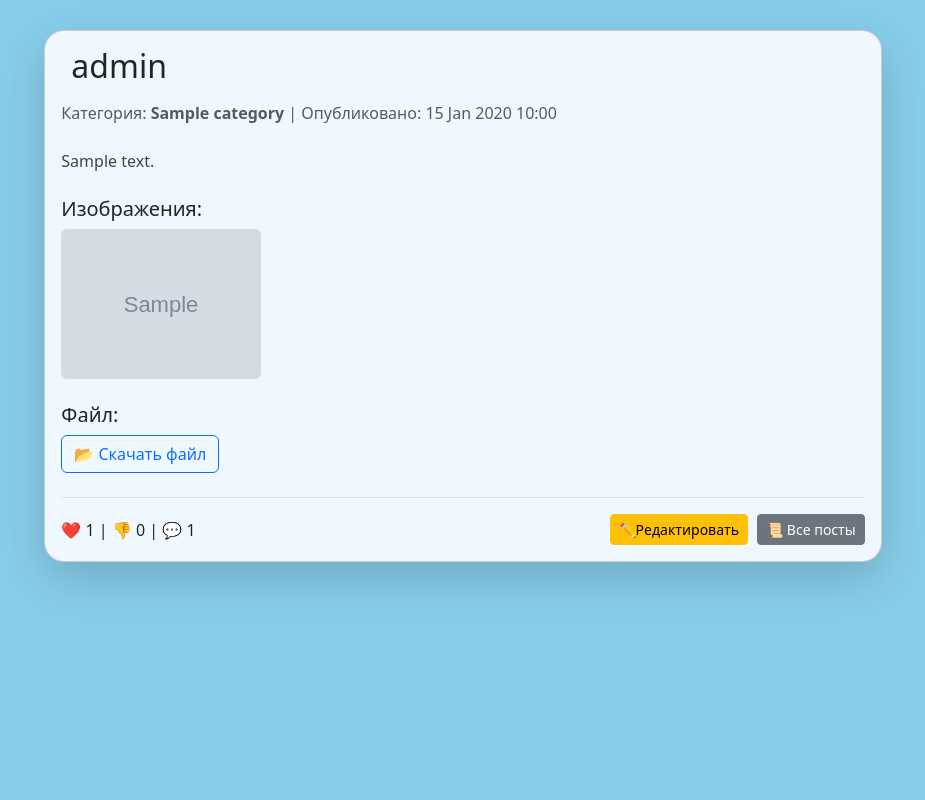
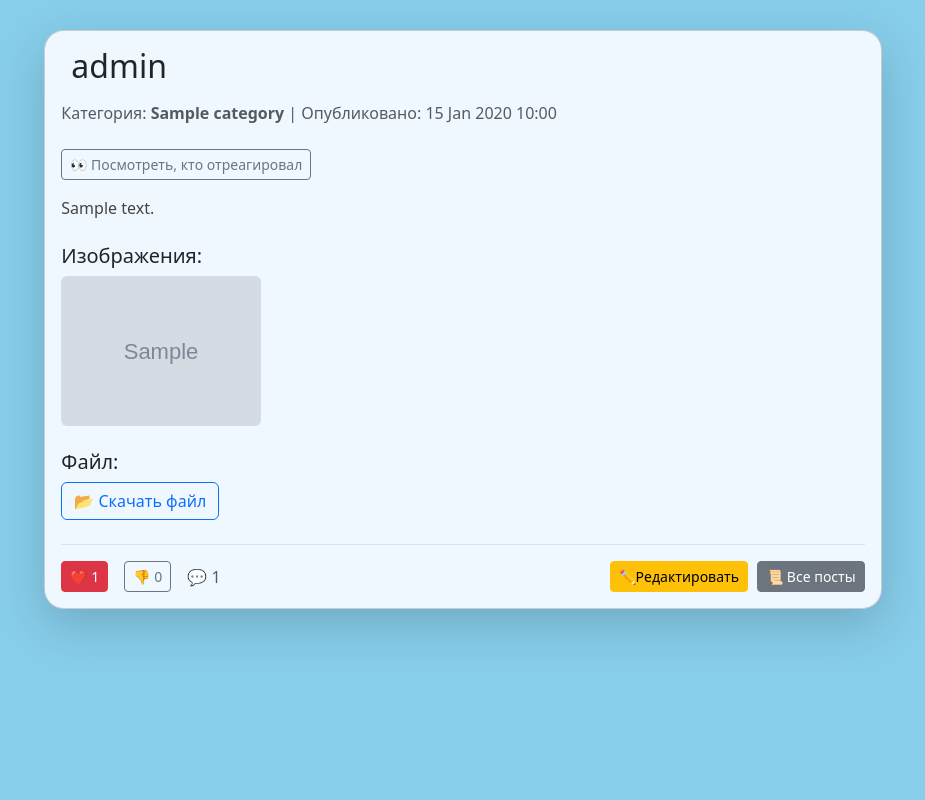
Before and after one commit to mandari1ne/post_project, a Django app: page /posts/1/ in a window 1280 px wide. Shown: the whole page, without its empty margins (177-1102 px from the left). Run offline with Django 4.2, Linux system fonts and the light colour scheme; a user stored in the database is signed in; data comes from the database, SQL or seed files in the repository; tables that the repository leaves empty hold one stand-in row (values such as "Sample post"); grey boxes marked "Sample" are stand-in pictures; parts of the project's set-up code (start-up, migrations or seed data) failed here and were passed over.

Commit message:
show users reacted and reactions to post_detail

```diff
--- a/project/posts/templates/post_detail.html
+++ b/project/posts/templates/post_detail.html
@@ -23,6 +23,12 @@
                     Опубликовано: {{ post.created_at|date:"d M Y H:i" }}
                 </p>
 
+                {% if post.user == user %}
+                    <a href="{% url 'post_reactions' post.id %}" class="btn btn-sm btn-outline-secondary mb-3">
+                        👀 Посмотреть, кто отреагировал
+                    </a>
+                {% endif %}
+
                 <div class="mb-4">
                     <p class="card-text" style="color: #444; white-space: pre-wrap;">{{ post.text }}</p>
                 </div>
@@ -47,9 +53,28 @@
 
                 <div class="d-flex justify-content-between align-items-center mt-4 pt-3 border-top">
                     <div>
-                        ❤️ {{ post.likes_count_annotated }} |
-                        👎 {{ post.dislikes_count_annotated }} |
-                        💬 {{ post.comments_count_annotated }}
+                        <div class="d-flex align-items-center gap-3">
+                            {% if user.is_authenticated %}
+                                <form method="post" action="{% url 'react_to_post' post.id 'like' %}" class="d-inline">
+                                    {% csrf_token %}
+                                    <button type="submit"
+                                            class="btn btn-sm d-flex align-items-center {% if post.user_reaction == 'like' %}btn-danger{% else %}btn-outline-danger{% endif %}">
+                                        ❤️ <span class="ms-1">{{ post.likes_count_annotated }}</span>
+                                    </button>
+                                </form>
+
+                                <form method="post" action="{% url 'react_to_post' post.id 'dislike' %}" class="d-inline">
+                                    {% csrf_token %}
+                                    <button type="submit"
+                                            class="btn btn-sm d-flex align-items-center {% if post.user_reaction == 'dislike' %}btn-secondary{% else %}btn-outline-secondary{% endif %}">
+                                        👎 <span class="ms-1">{{ post.dislikes_count_annotated }}</span>
+                                    </button>
+                                </form>
+                            {% else %}
+                                <span>❤️ {{ post.likes_count_annotated }} | 👎 {{ post.dislikes_count_annotated }}</span>
+                            {% endif %}
+                            <span class="text-muted">💬 {{ post.comments_count_annotated }}</span>
+                        </div>
                     </div>
 
                     <div style="display: inline-block;">
--- a/project/posts/views.py
+++ b/project/posts/views.py
@@ -32,14 +32,21 @@ def post_index(request):
 
 
 def post_detail(request, pk):
-    post = get_object_or_404(
-        Post.annotate_post_data().prefetch_related('images'),
-        pk=pk
-    )
+    post_qs = Post.annotate_post_data().prefetch_related('images')
+    post = get_object_or_404(post_qs, pk=pk)
+
+    user_reaction = None
+    if request.user.is_authenticated:
+        reaction = Reaction.objects.filter(user=request.user, post=post).first()
+        if reaction:
+            user_reaction = reaction.reaction_type
+
+    post.user_reaction = user_reaction
 
     return render(request, 'post_detail.html', {
         'post': post,
     })
+
 
 
 def post_edit(request, post_id):
```
